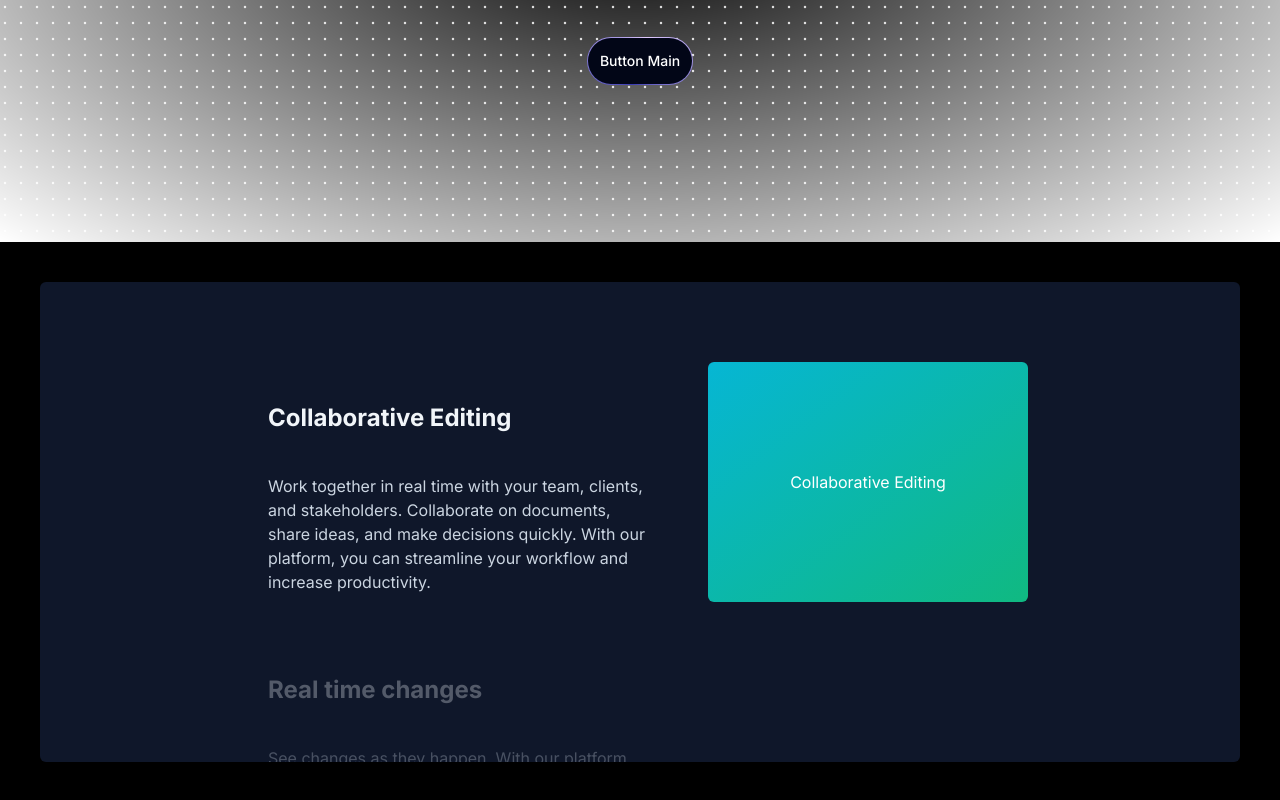
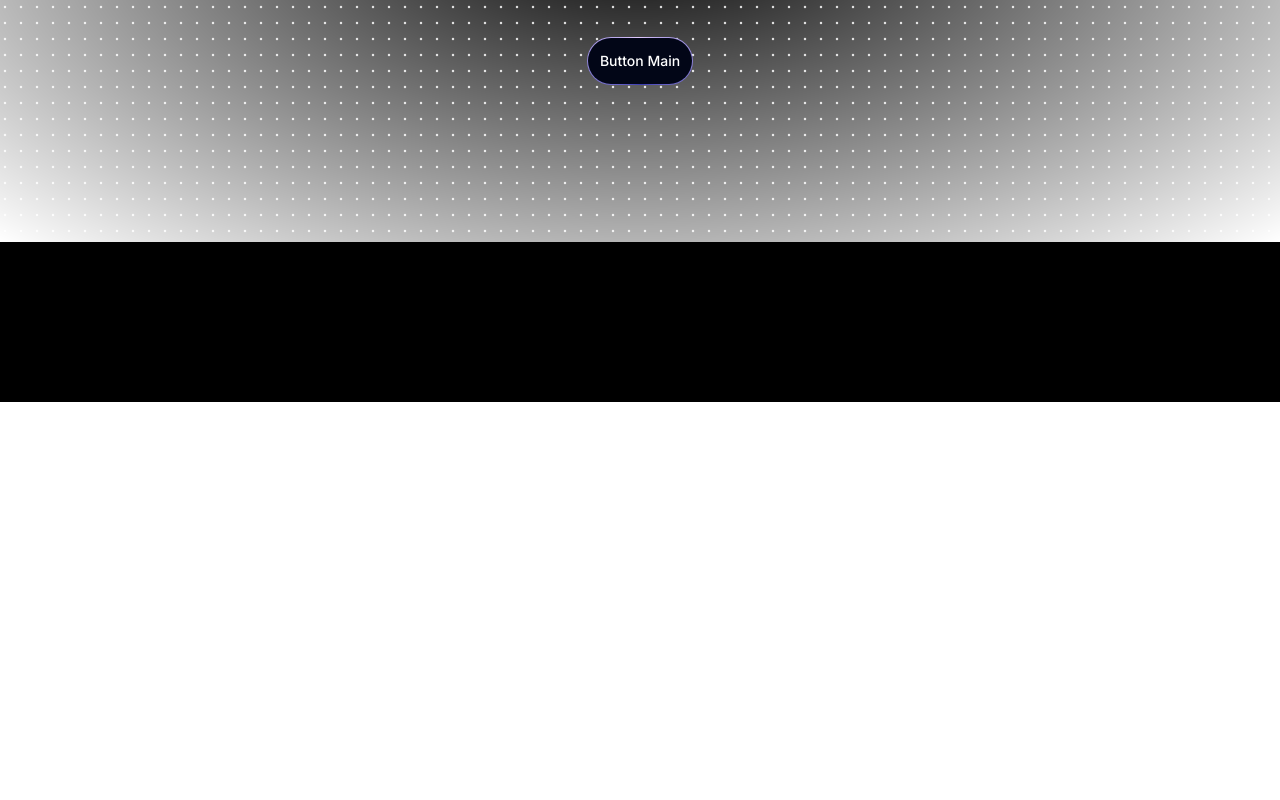
Before and after one commit to Yash-Maurya001/new_project, a Next.js app: page / in a window 1280 px wide. Shown: the part 398-1198 px from the top of the page. After the commit the page ends 800 px from the top, so only its background shows below. Built offline with nearby package versions, Linux system fonts and the light colour scheme.

Commit message:
Remove StickyScrollRevealDemo component from page.tsx

```diff
--- a/src/app/page.tsx
+++ b/src/app/page.tsx
@@ -1,11 +1,9 @@
-import { StickyScrollRevealDemo } from "@/components/GettingStarted"
 import { HeroHighlightDemo } from "@/components/HeroMain"
 
 export default function Home() {
 	return (
 		<main className="w-full min-h-screen  bg-black">
 			<HeroHighlightDemo />
-			<StickyScrollRevealDemo />
 		</main>
 	)
 }
--- a/src/components/GettingStarted.tsx
+++ /dev/null
@@ -1,60 +0,0 @@
-"use client"
-import React from "react"
-import { StickyScroll } from "./ui/sticky-scroll-reveal"
-import Image from "next/image"
-
-const content = [
-	{
-		title: "Collaborative Editing",
-		description:
-			"Work together in real time with your team, clients, and stakeholders. Collaborate on documents, share ideas, and make decisions quickly. With our platform, you can streamline your workflow and increase productivity.",
-		content: (
-			<div className="h-full w-full bg-[linear-gradient(to_bottom_right,var(--cyan-500),var(--emerald-500))] flex items-center justify-center text-white">
-				Collaborative Editing
-			</div>
-		),
-	},
-	{
-		title: "Real time changes",
-		description:
-			"See changes as they happen. With our platform, you can track every modification in real time. No more confusion about the latest version of your project. Say goodbye to the chaos of version control and embrace the simplicity of real-time updates.",
-		content: (
-			<div className="h-full w-full  flex items-center justify-center text-white">
-				<Image
-					src="/linear.webp"
-					width={300}
-					height={300}
-					className="h-full w-full object-cover"
-					alt="linear board demo"
-				/>
-			</div>
-		),
-	},
-	{
-		title: "Version control",
-		description:
-			"Experience real-time updates and never stress about version control again. Our platform ensures that you're always working on the most recent version of your project, eliminating the need for constant manual updates. Stay in the loop, keep your team aligned, and maintain the flow of your work without any interruptions.",
-		content: (
-			<div className="h-full w-full bg-[linear-gradient(to_bottom_right,var(--orange-500),var(--yellow-500))] flex items-center justify-center text-white">
-				Version control
-			</div>
-		),
-	},
-	{
-		title: "Running out of content",
-		description:
-			"Experience real-time updates and never stress about version control again. Our platform ensures that you're always working on the most recent version of your project, eliminating the need for constant manual updates. Stay in the loop, keep your team aligned, and maintain the flow of your work without any interruptions.",
-		content: (
-			<div className="h-full w-full bg-[linear-gradient(to_bottom_right,var(--cyan-500),var(--emerald-500))] flex items-center justify-center text-white">
-				Running out of content
-			</div>
-		),
-	},
-]
-export function StickyScrollRevealDemo() {
-	return (
-		<div className="p-10">
-			<StickyScroll content={content} />
-		</div>
-	)
-}
--- a/src/components/ui/sticky-scroll-reveal.tsx
+++ /dev/null
@@ -1,105 +0,0 @@
-"use client"
-import React, { useRef } from "react"
-import { useMotionValueEvent, useScroll } from "framer-motion"
-import { motion } from "framer-motion"
-import { cn } from "@/utils/cn"
-
-export const StickyScroll = ({
-	content,
-	contentClassName,
-}: {
-	content: {
-		title: string
-		description: string
-		content?: React.ReactNode | any
-	}[]
-	contentClassName?: string
-}) => {
-	const [activeCard, setActiveCard] = React.useState(0)
-	const ref = useRef<any>(null)
-	const { scrollYProgress } = useScroll({
-		// uncomment line 22 and comment line 23 if you DONT want the overflow container and want to have it change on the entire page scroll
-		// target: ref
-		container: ref,
-		offset: ["start start", "end start"],
-	})
-	const cardLength = content.length
-
-	useMotionValueEvent(scrollYProgress, "change", (latest) => {
-		const cardsBreakpoints = content.map((_, index) => index / cardLength)
-		const closestBreakpointIndex = cardsBreakpoints.reduce(
-			(acc, breakpoint, index) => {
-				const distance = Math.abs(latest - breakpoint)
-				if (distance < Math.abs(latest - cardsBreakpoints[acc])) {
-					return index
-				}
-				return acc
-			},
-			0
-		)
-		setActiveCard(closestBreakpointIndex)
-	})
-
-	const backgroundColors = [
-		"var(--slate-900)",
-		"var(--black)",
-		"var(--neutral-900)",
-	]
-	const linearGradients = [
-		"linear-gradient(to bottom right, var(--cyan-300), var(--emerald-300))",
-		"linear-gradient(to bottom right, var(--pink-500), var(--indigo-500))",
-		"linear-gradient(to bottom right, var(--orange-500), var(--yellow-500))",
-	]
-	return (
-		<motion.div
-			animate={{
-				backgroundColor: backgroundColors[activeCard % backgroundColors.length],
-			}}
-			className="h-[30rem] overflow-y-auto flex justify-center relative space-x-10 rounded-md p-10"
-			ref={ref}
-		>
-			<div className="div relative flex items-start px-4">
-				<div className="max-w-2xl">
-					{content.map((item, index) => (
-						<div key={item.title + index} className="my-20">
-							<motion.h2
-								initial={{
-									opacity: 0,
-								}}
-								animate={{
-									opacity: activeCard === index ? 1 : 0.3,
-								}}
-								className="text-2xl font-bold text-slate-100"
-							>
-								{item.title}
-							</motion.h2>
-							<motion.p
-								initial={{
-									opacity: 0,
-								}}
-								animate={{
-									opacity: activeCard === index ? 1 : 0.3,
-								}}
-								className="text-kg text-slate-300 max-w-sm mt-10"
-							>
-								{item.description}
-							</motion.p>
-						</div>
-					))}
-					<div className="h-40" />
-				</div>
-			</div>
-			<motion.div
-				animate={{
-					background: linearGradients[activeCard % linearGradients.length],
-				}}
-				className={cn(
-					"hidden lg:block h-60 w-80 rounded-md bg-white sticky top-10 overflow-hidden",
-					contentClassName
-				)}
-			>
-				{content[activeCard].content ?? null}
-			</motion.div>
-		</motion.div>
-	)
-}
```
